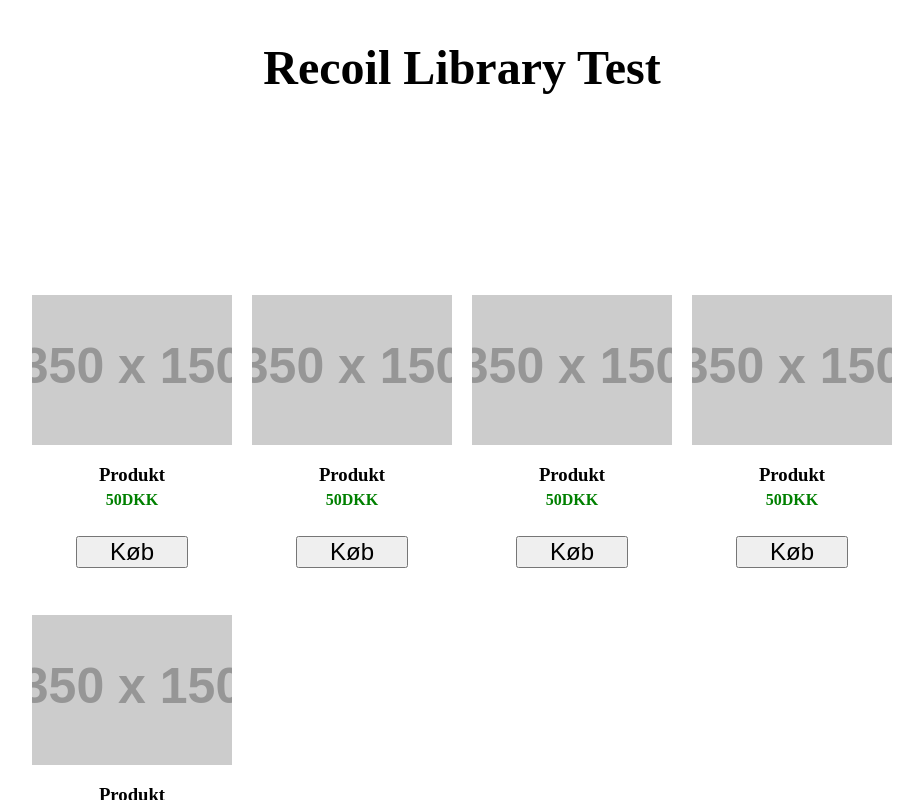
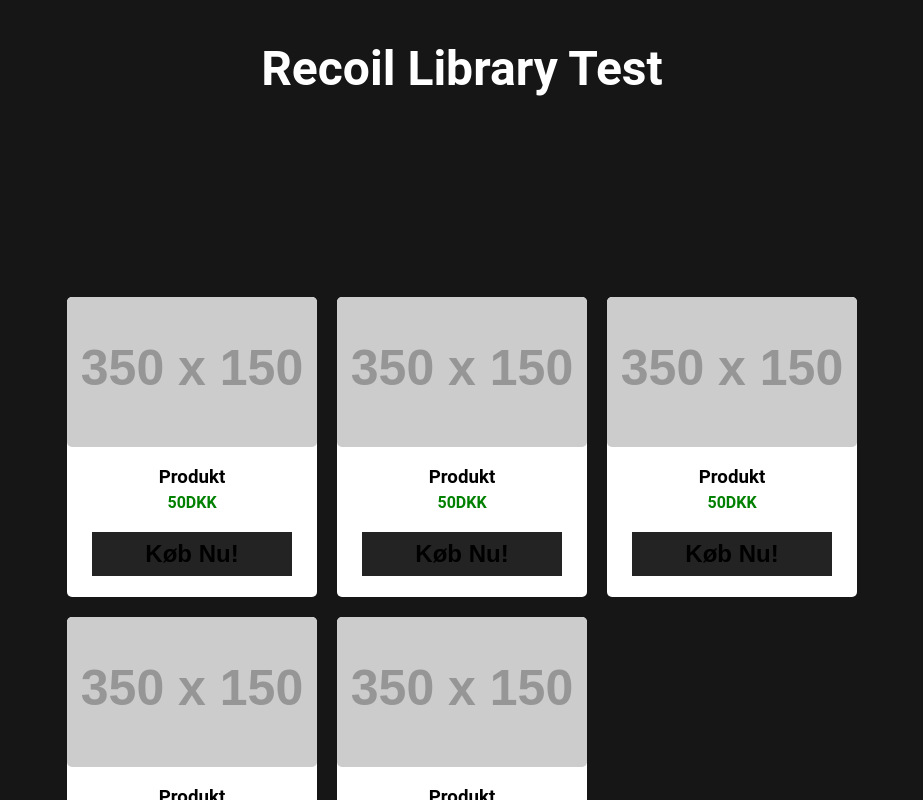
Before and after one commit to HenrikDK2/RecoilReact, a React (Create React App) app: page / in a window 1280 px wide. Shown: the top 800 px of the page, without its empty margins (178-1101 px from the left). Built offline with nearby package versions, Linux system fonts and the light colour scheme.

Commit message:
Opdater Styling

```diff
--- a/src/App.js
+++ b/src/App.js
@@ -9,7 +9,7 @@ const Heading = styled.h1`
 
 const ProductGrid = styled.ul`
   display: grid;
-  grid-template-columns: repeat(auto-fit, 200px);
+  grid-template-columns: repeat(auto-fit, 250px);
   padding: 0;
   list-style: none;
   grid-auto-rows: 300px;
--- /dev/null
+++ b/src/GlobalStyle.jsx
@@ -0,0 +1,15 @@
+import { createGlobalStyle } from "styled-components";
+
+const GlobalStyle = createGlobalStyle`
+@import url('https://fonts.googleapis.com/css2?family=Roboto:wght@300;400;500;700&display=swap');
+
+  body {
+    margin: 0;
+    color: #fff;
+    padding: 0;
+    background: #161616;
+    font-family: 'Roboto', sans-serif;
+  }
+`;
+
+export default GlobalStyle;
--- a/src/components/productComponent/index.jsx
+++ b/src/components/productComponent/index.jsx
@@ -1,21 +1,12 @@
 import React from "react";
 import styled from "styled-components";
-
-const FigureContainer = styled.figure`
-  width: 100%;
-  height: 150px;
-  margin: 0;
-  & > img {
-    display: block;
-    width: 100%;
-    height: 100%;
-    object-fit: cover;
-  }
-`;
 
 const ProductContainer = styled.li`
   display: flex;
   flex-direction: column;
+  background: #fff;
+  color: #000;
+  border-radius: 5px;
   & p {
     color: green;
     font-weight: bold;
@@ -30,26 +21,49 @@ const ProductContainer = styled.li`
   }
 `;
 
+const FigureContainer = styled.figure`
+  width: 100%;
+  height: 150px;
+  margin: 0;
+  & > img {
+    display: block;
+    border-radius: 5px;
+
+    width: 100%;
+    height: 100%;
+    object-fit: cover;
+  }
+`;
+
 const BuyButton = styled.button`
   display: block;
   margin: auto;
   cursor: pointer;
   font-size: 1.5rem;
-  padding: 0 2rem;
+  padding: 0.5rem 0;
+  width: 80%;
+  border: none;
+  background: yellow;
+  transition: all 0.2s;
+  font-weight: bold;
+  background: #242323;
+  &:hover {
+    transform: scale(1.05);
+  }
 `;
 
 const productComponent = ({ src, alt, title, price }) => {
   return (
     <ProductContainer>
       <FigureContainer>
-        <img src={src} alt={alt} />
+        <img onDragStart={(e) => e.preventDefault()} src={src} alt={alt} />
       </FigureContainer>
       <h3>{title}</h3>
       <p>
         {price}
         <span>DKK</span>
       </p>
-      <BuyButton>Køb</BuyButton>
+      <BuyButton>Køb Nu!</BuyButton>
     </ProductContainer>
   );
 };
--- a/src/index.js
+++ b/src/index.js
@@ -3,9 +3,11 @@ import ReactDOM from "react-dom";
 import { RecoilRoot } from "recoil";
 import App from "./App";
 import * as serviceWorker from "./serviceWorker";
+import GlobalStyle from "./GlobalStyle";
 
 ReactDOM.render(
   <React.StrictMode>
+    <GlobalStyle />
     <RecoilRoot>
       <App />
     </RecoilRoot>
```
